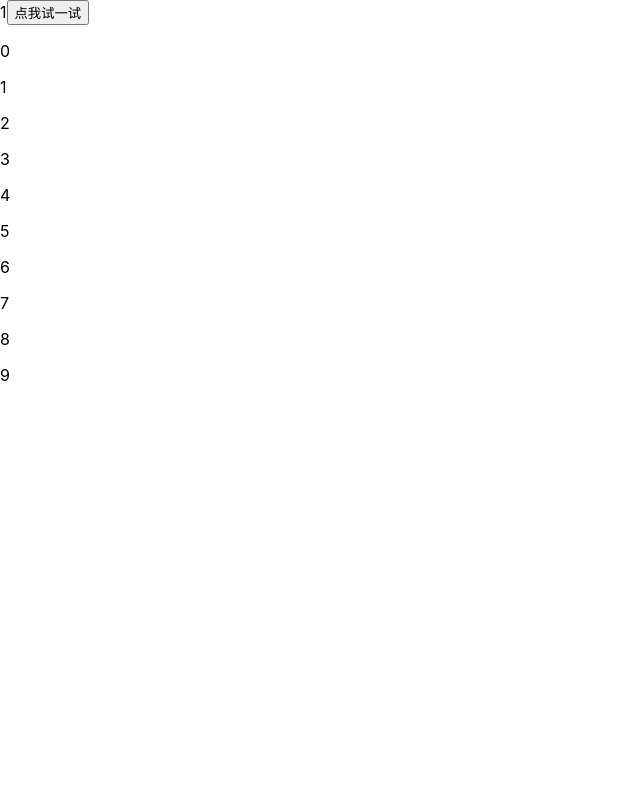
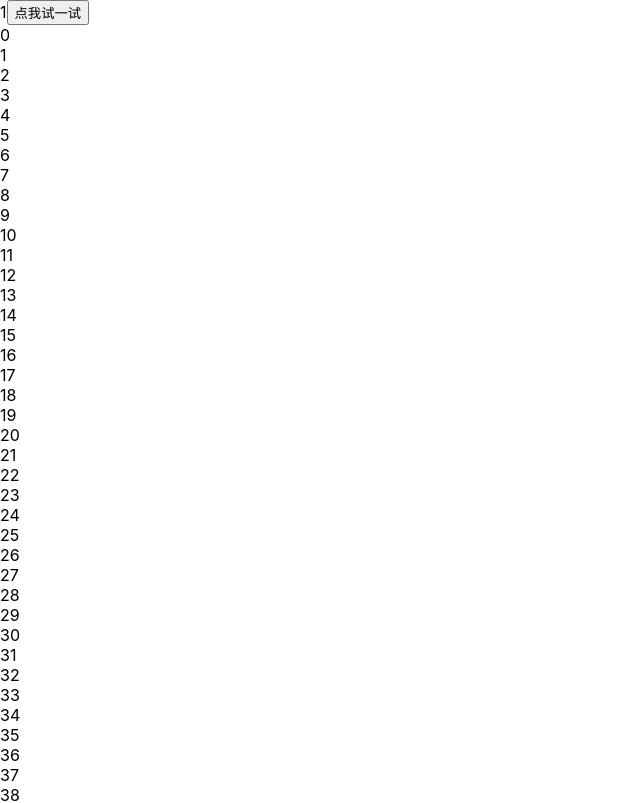
Before and after one commit to changhuali/react-learning, a React (Create React App) app: page / in a window 1280 px wide. Shown: the top 803 px of the page, without its empty margins (0-640 px from the left). Built offline with nearby package versions, Linux system fonts and the light colour scheme.

Commit message:
deep into diff

```diff
--- a/src/App.js
+++ b/src/App.js
@@ -1,46 +1,66 @@
 import "./App.css";
-import { useMemo, useReducer, useRef, useState } from "react";
+import { useEffect, useReducer, useRef, StrictMode } from "react";
 
-function Expensive() {
-  const list = [...new Array(10)];
-  console.log("expensive render", list.length);
-  return (
-    <div>
-      {list.map((item, index) => {
-        return <p key={index}>{index}</p>;
-      })}
-    </div>
-  );
+function GrandChild({ count }) {
+  // useEffect(() => {
+  //   console.log("GrandChild mount");
+  //   return () => {
+  //     console.log("GrandChild unmount");
+  //   };
+  // });
+  return <div>{count}</div>;
 }
 
+function Child({ count }) {
+  // useEffect(() => {
+  //   console.log("Child mount");
+  //   return () => {
+  //     console.log("Child unmount");
+  //   };
+  // });
+  return <GrandChild count={count} />;
+}
+
+const total = 1000;
 function App() {
+  const ref = useRef();
   const [count, dispatch] = useReducer((state, action) => {
     switch (action.type) {
       case "inc":
-        return action.data;
+        return ++state;
       default:
         throw new Error();
     }
   }, 1);
-  const ref = useRef();
-
-  console.log("=========render");
 
   return (
-    <div ref={ref}>
+    <StrictMode>
       {count}
       <button
+        ref={ref}
         onClick={() => {
           dispatch({
             type: "inc",
-            data: 1,
           });
         }}
       >
         点我试一试
       </button>
-      <Expensive />
-    </div>
+      <div>
+        {count & 1
+          ? [...new Array(total).fill(null).map((_, index) => index)].map(
+              (item) => {
+                return <Child key={item} count={item} />;
+              }
+            )
+          : [
+              total - 1,
+              ...new Array(total - 1).fill(null).map((_, index) => index),
+            ].map((item) => {
+              return <Child key={item} count={item} />;
+            })}
+      </div>
+    </StrictMode>
   );
 }
 
```
Also changed, not shown: 1 other file (tests, documents, lock files or other folders).
